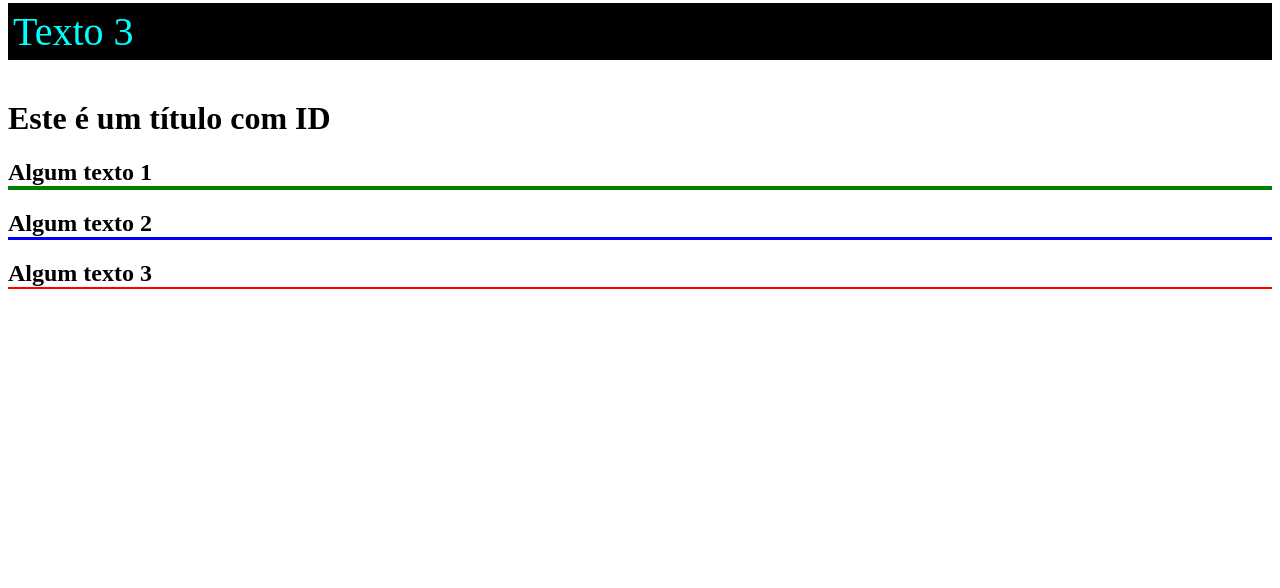
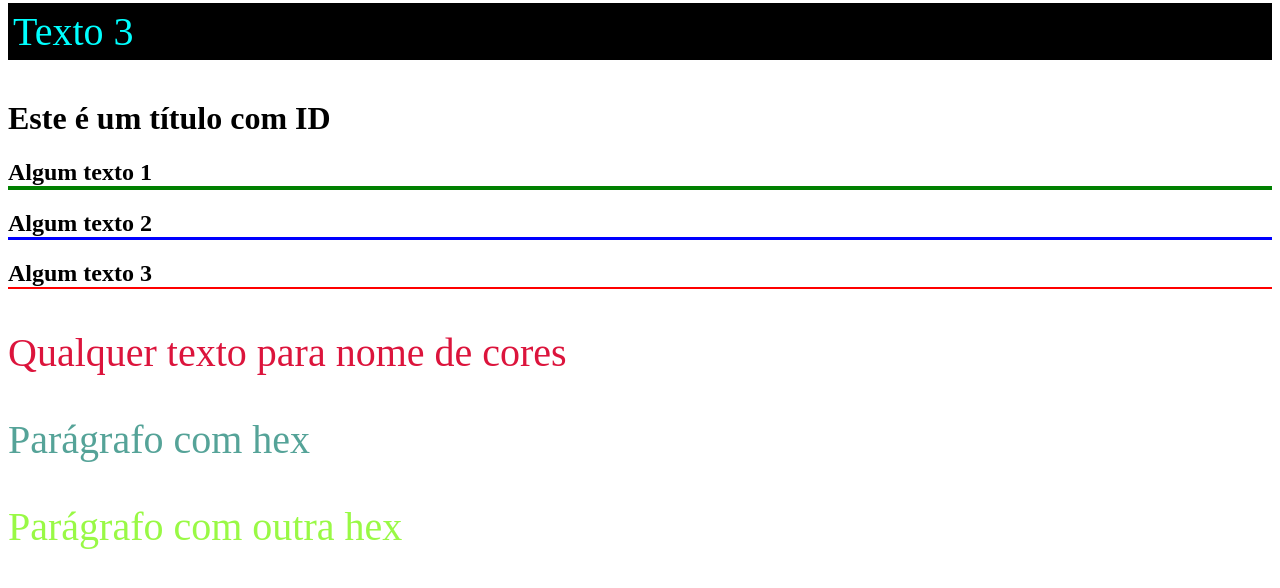
Before and after one commit to Rafael0006/HTML-CSS, a plain HTML site: page Arquivos VS CODE/3_CSS/index.html in a window 1280 px wide. Shown: the part 1053-1641 px from the top of the page. Drawn offline with Linux system fonts and the light colour scheme.

Commit message:
Atualização 2
Commitado

```diff
--- a/Arquivos VS CODE/3_CSS/css/styles.css
+++ b/Arquivos VS CODE/3_CSS/css/styles.css
@@ -41,3 +41,16 @@ h2 {
 #algum-título {
  border-bottom: 4px solid green;
 }
+/* Nome das cores */
+.color-name {
+    color:crimson;
+}
+
+/* Hex */
+.hex {
+    color: #55a398
+}
+
+.hex-2 {
+    color: #99f945;
+}
--- a/Arquivos VS CODE/3_CSS/index.html
+++ b/Arquivos VS CODE/3_CSS/index.html
@@ -56,5 +56,13 @@
     <h2 id="algum-título" class="titulo">Algum texto 1</h2>
     <h2 class="titulo">Algum texto 2</h2>
     <h2>Algum texto 3</h2>
+
+    <!-- 11 - Nome de cor -->
+    <p class="color-name">Qualquer texto para nome de cores</p>
+
+    <!-- 12 - hex -->
+    <p class="hex">Parágrafo com hex</p>
+    <p class="hex-2">Parágrafo com outra hex</p>
+
 </body>
 </html>
```
